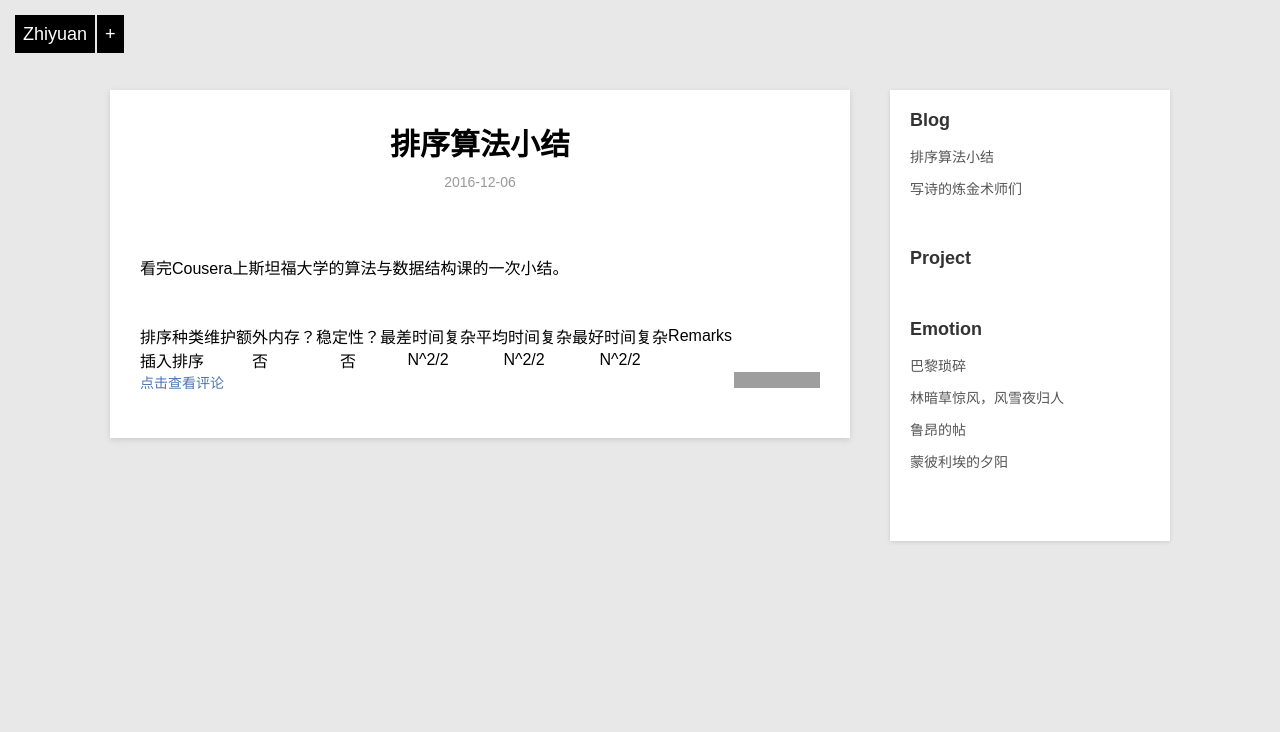
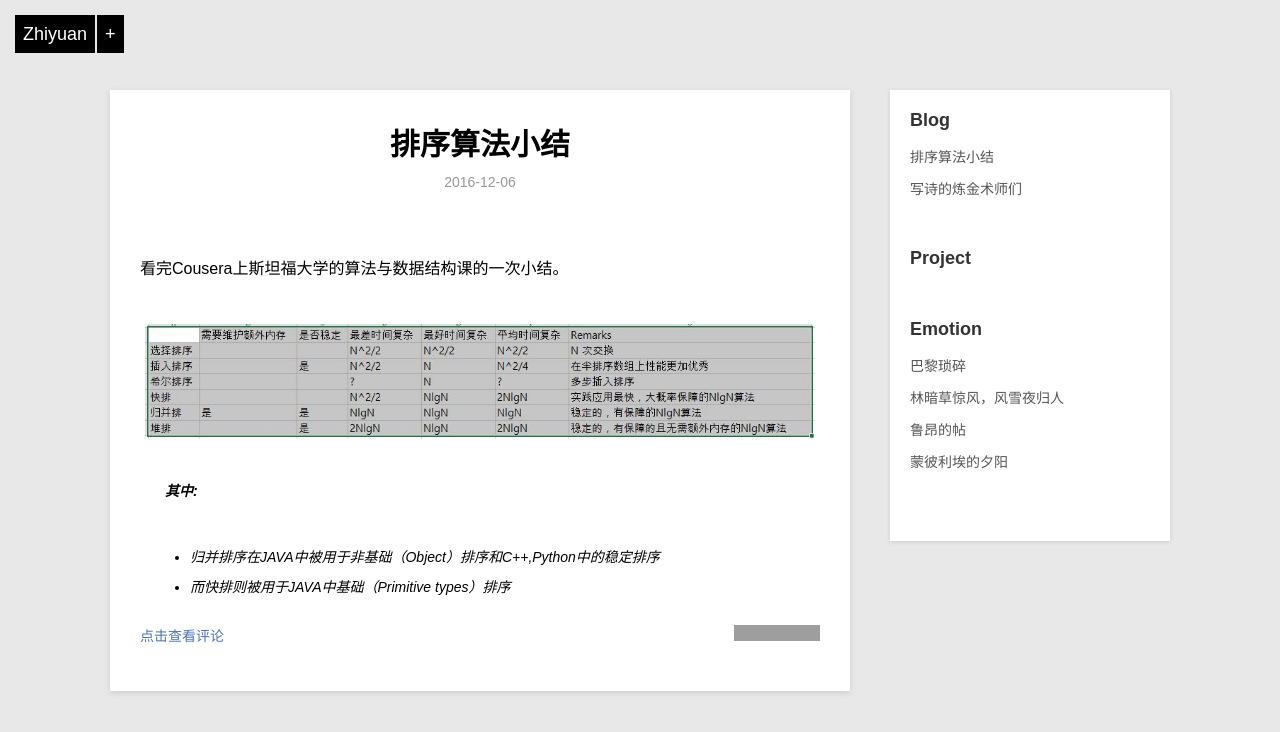
Before and after one commit to ZhiyuanLIPlus/zhiyuanliplus.github.io, a Jekyll site: the page built from _posts/blog/2016-12-06-SortingAlgoCheatSheet.md, in a window 1280 px wide. Shown: the top 732 px of the page. Built offline with Jekyll 4.4.1, drawn with Linux system fonts in a browser that asks for light colours; grey boxes are pictures that could not be loaded.

Commit message:
SortAlgo

```diff
--- a/_posts/blog/2016-12-06-SortingAlgoCheatSheet.md
+++ b/_posts/blog/2016-12-06-SortingAlgoCheatSheet.md
@@ -7,6 +7,9 @@ description: CheatSheet
 
 看完Cousera上斯坦福大学的算法与数据结构课的一次小结。
 
-| 排序种类  | 维护额外内存？   | 稳定性？  | 最差时间复杂     | 平均时间复杂    | 最好时间复杂    | Remarks     |
-| :-------:     | :------------:    | :------:  | :-----------:     | :-----------:     | :-----------:     | :--------:    |
-| 插入排序|否|否|N^2/2|N^2/2|N^2/2||
+![SortingAlgo](/images/blog/SortingAlgo.JPG)
+
+> **其中:**
+
+> - 归并排序在JAVA中被用于非基础（Object）排序和C++,Python中的稳定排序
+> - 而快排则被用于JAVA中基础（Primitive types）排序
```
Also changed, not shown: images/blog/SortingAlgo.JPG (added).
